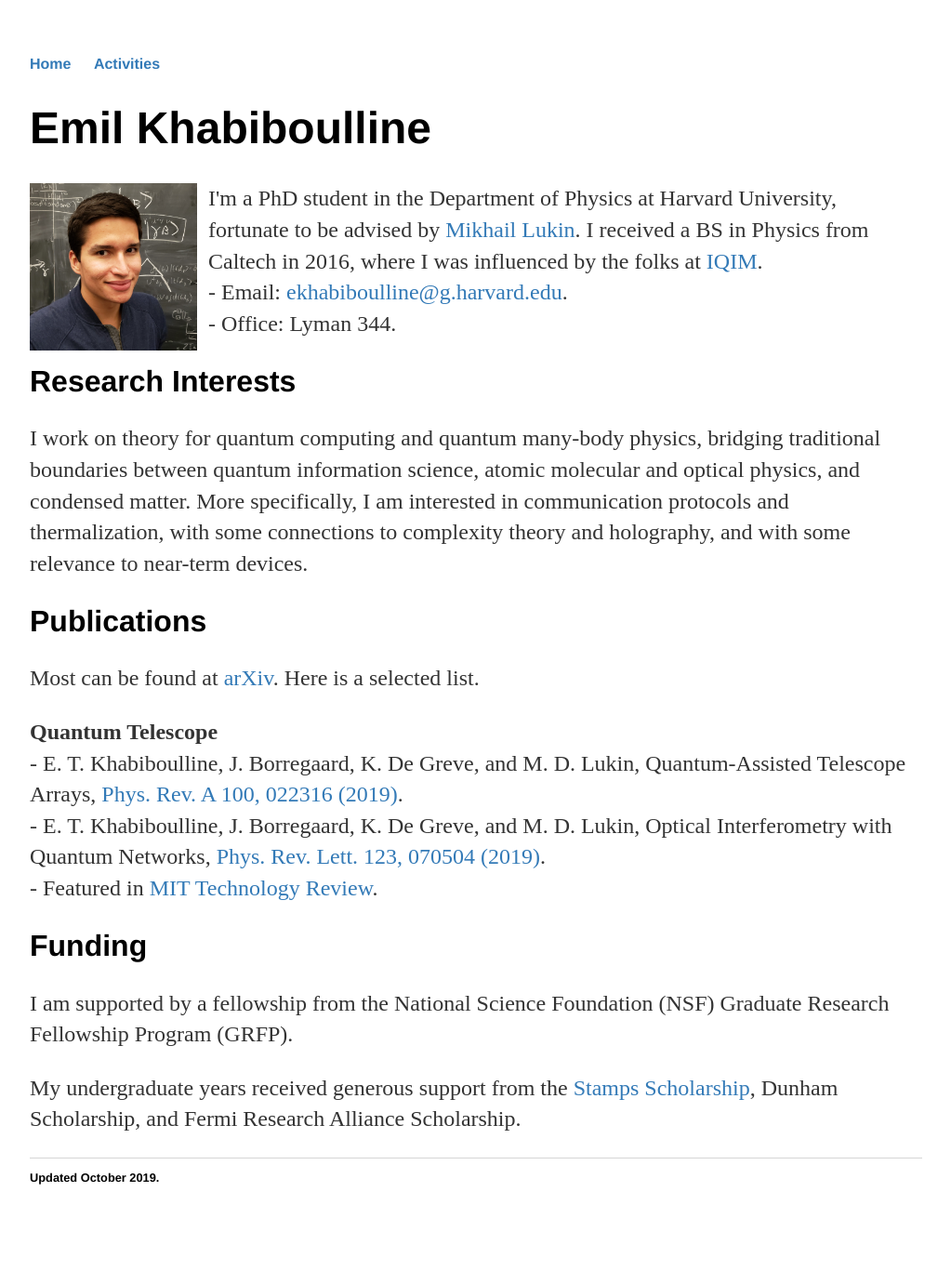
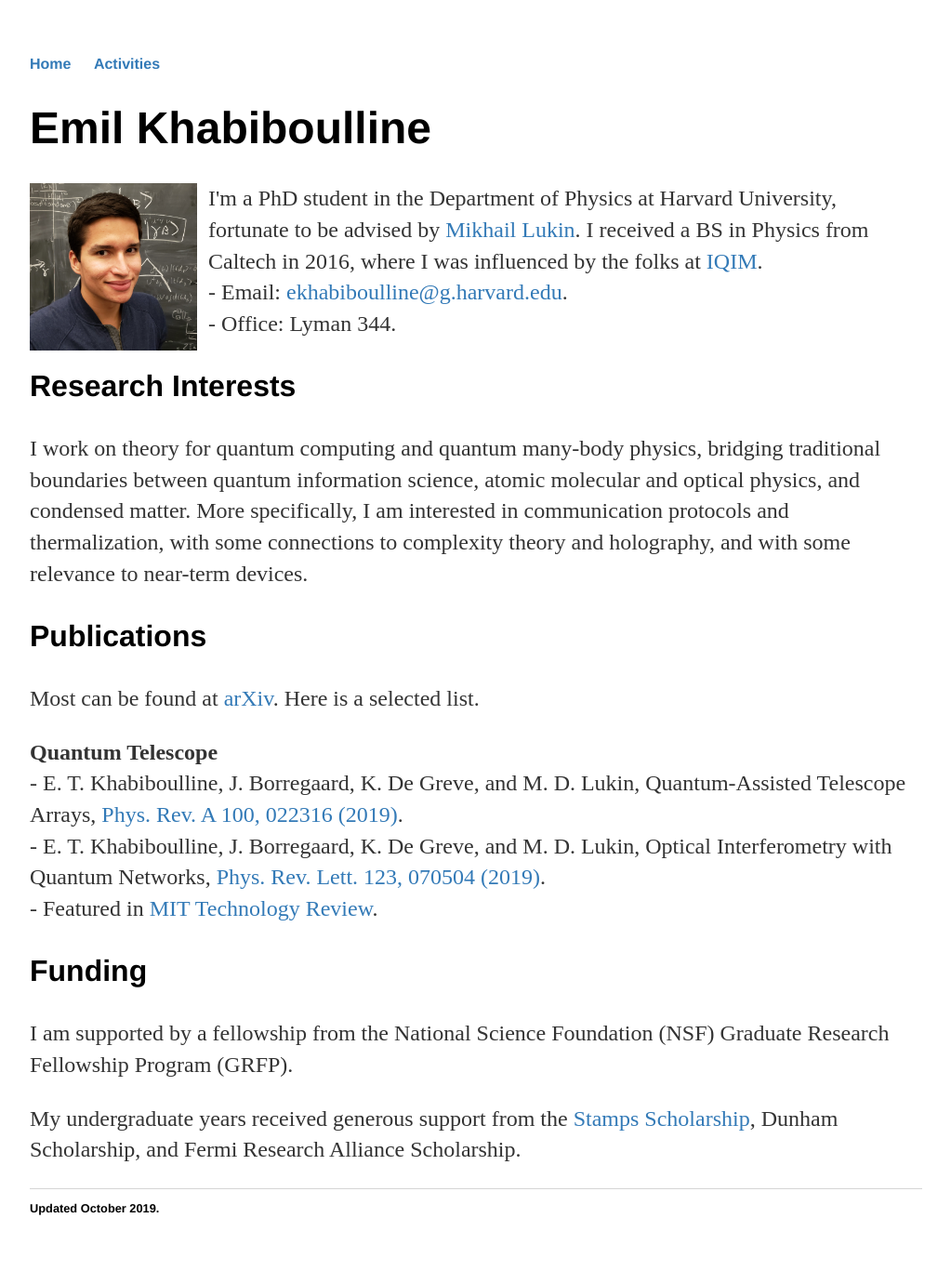
Before and after one commit to emilkhab/emilkhab.github.io, a Jekyll site: the page built from index.html, in a window 1280 px wide. Shown: the whole page at 93% size, without its empty margins (128-1151 px from the left). Built offline with Jekyll 4.4.1, drawn with Linux system fonts in a browser that asks for light colours; before the commit the page ends 1334 px from its top, so only the background shows below that.

Commit message:
Update main.css

```diff
--- a/css/main.css
+++ b/css/main.css
@@ -26,10 +26,12 @@ h1 {
 h2 {
     font-size: 2em;
     font-family:'Helvetica', 'Arial', 'Sans-Serif';
+    margin: 1em auto;
 }
 p {
     font-size: 1.5em;
     line-height: 1.4em;
+    margin: 1em auto;
     color: #333;
 }
 footer {
```
